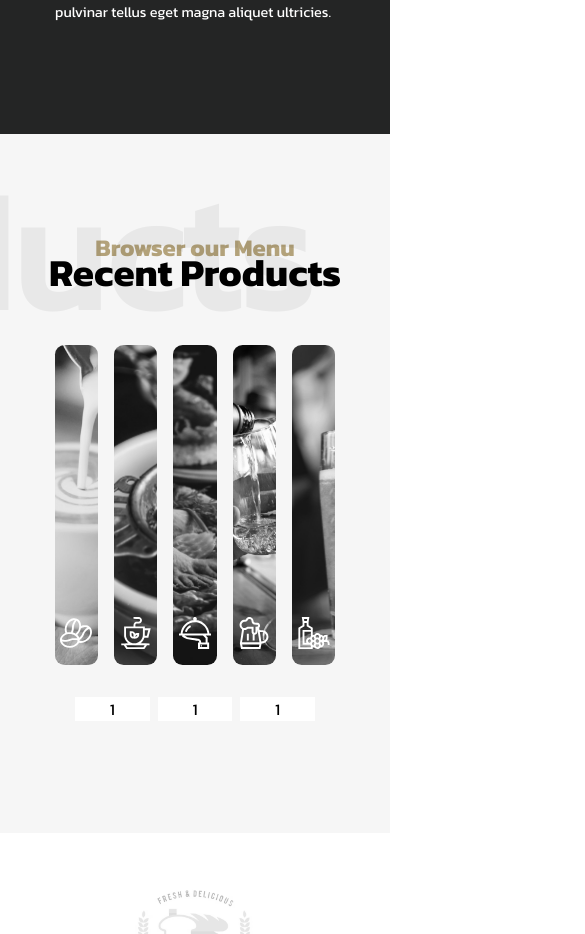
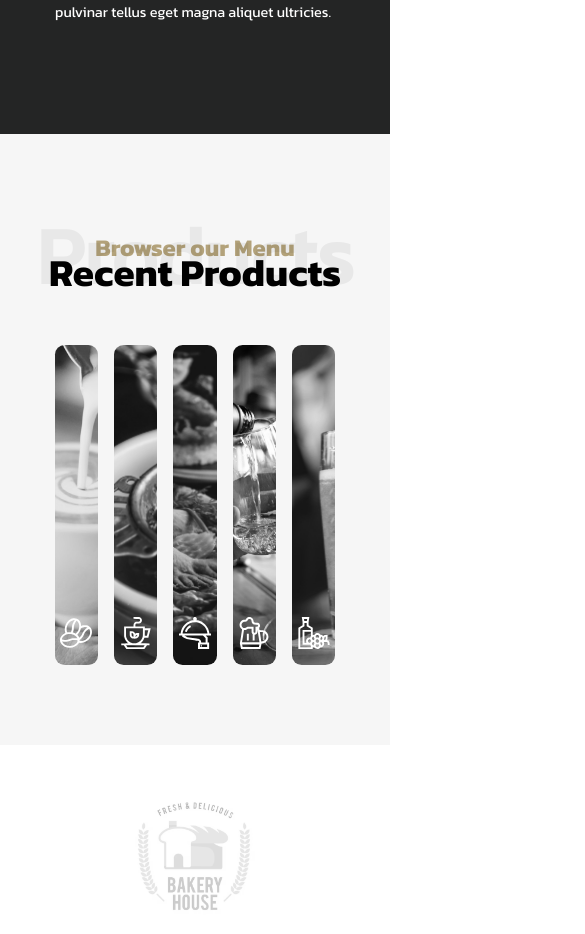
Before and after one commit to ralphscl/cuppucino, a React (Create React App) app: page / in a window 390 px wide. Shown: the part 1785-2719 px from the top of the page, 585 px wide, since content can reach past the window. Built offline with nearby package versions, Linux system fonts and the light colour scheme.

Commit message:
Fix Overlapping Content in Product Section

```diff
--- a/src/pages/home/Products.css
+++ b/src/pages/home/Products.css
@@ -8,8 +8,9 @@
     font-size: 10rem;
     font-weight: 900;
     position: absolute;
-    top: 0%;
-    right: 20%;
+    top: 20%;
+    left: 50%;
+    transform: translate(-50%, -50%);
     margin: 0;
 
     filter: alpha(opacity=5);
@@ -34,6 +35,7 @@
     margin: 0 auto;
     height: 20rem;
     width: 90%;
+    max-width: 72rem;
     display: flex;
     gap: 1rem;
 }
@@ -126,21 +128,35 @@
 }
 
 @media only screen and (max-width: 1200) {
-    .home .products p {
-        font-size: 8rem;
+    .home .products .gallery .cat-card p {
+        font-size: 1rem;
     }
 }
 
 @media only screen and (max-width: 992px) {
-    .home .products p {
-        font-size: 6rem;
+    .home .products .bg {
+        font-size: 8rem;
+    }
+
+    .home .products .gallery .cat-card p {
+        font-size: .6rem;
     }
 }
 
 @media only screen and (max-width: 768px) {
+    .home .products .bg {
+        font-size: 5rem;
+    }
+
     .home .products .gallery > .cat-card svg {
         height: 2rem;
         width: 2rem;
+    }
+}
+
+@media only screen and (max-width: 320px) {
+    .home .products .bg {
+        font-size: 4rem;
     }
 }
 
--- a/src/pages/home/Products.js
+++ b/src/pages/home/Products.js
@@ -38,15 +38,6 @@ const Products = () => {
             })
           }
         </div>
-        <div className='recent'>
-        {[1,2,3].map(item => {
-          return(
-            <div className="prod-card">
-              1
-            </div>
-          )
-        })}
-        </div>
       </div>
     );
   }
```
